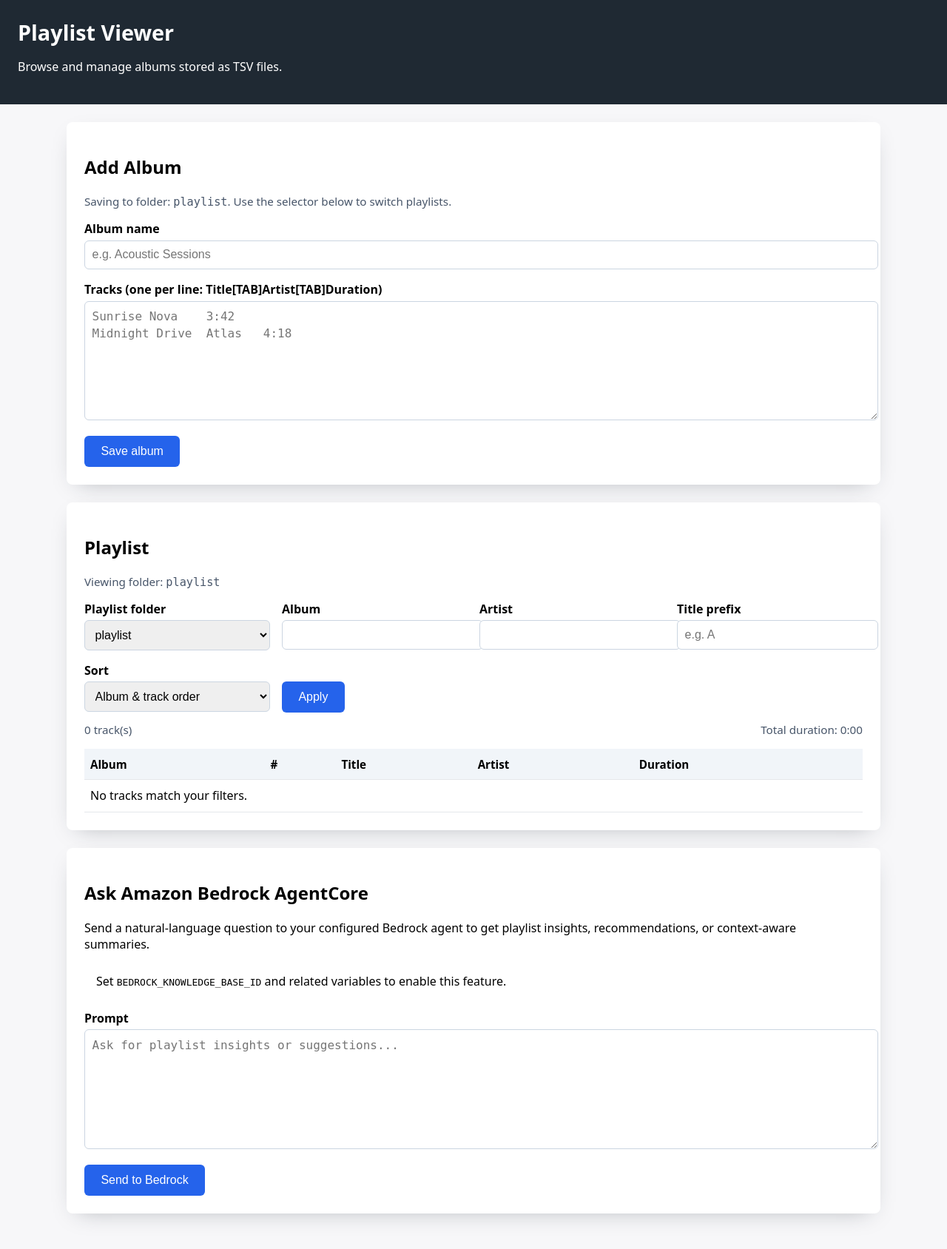
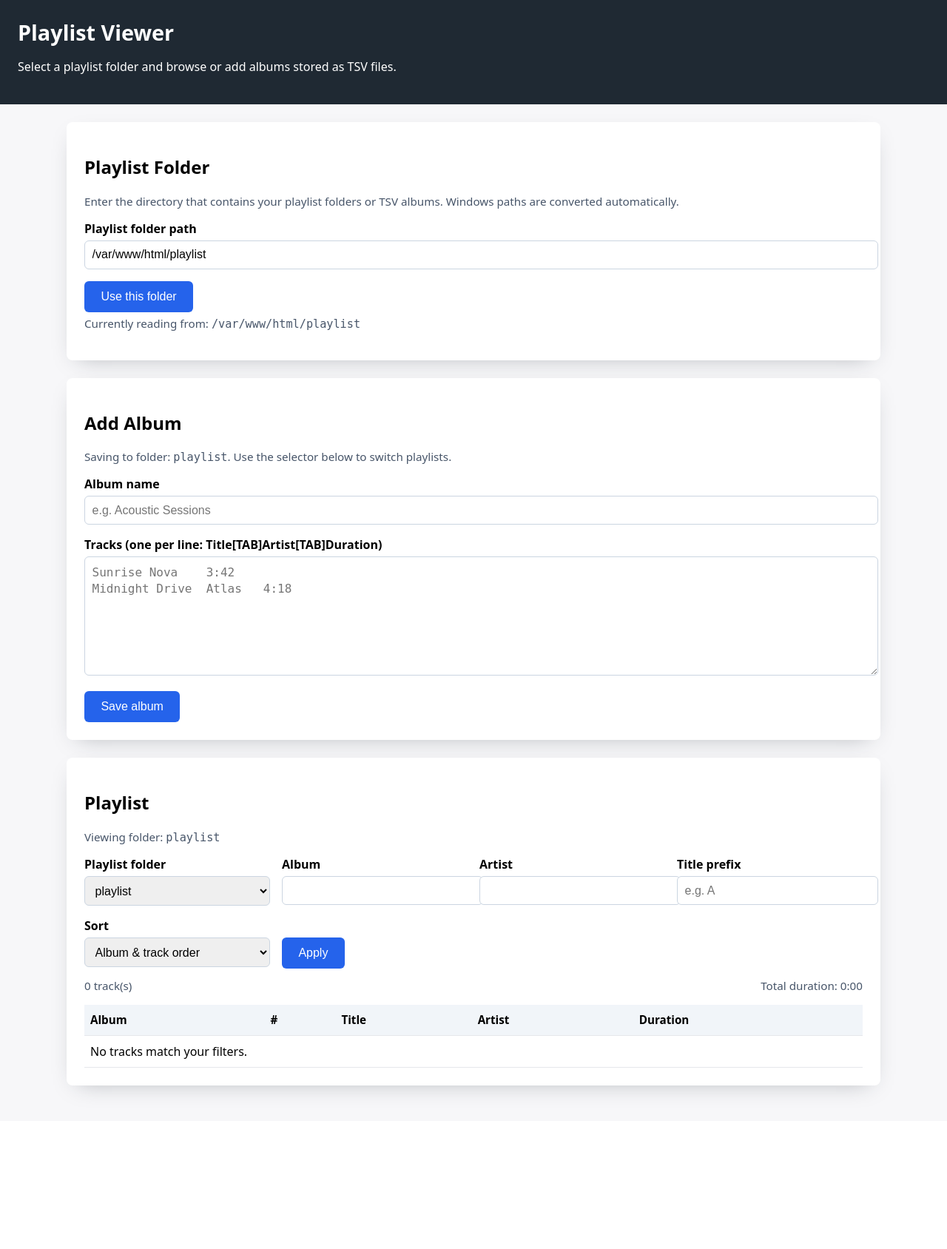
Before and after one commit to KAVU0611/codingtestf, a PHP site: page / in a window 1280 px wide. Shown: the whole page at 74% size. After the commit the page ends 1487 px from the top, so only its background shows below. Run offline with PHP 8.4, Linux system fonts and the light colour scheme.

Commit message:
Allow configuring playlist root and drop Bedrock UI

```diff
--- a/public/index.php
+++ b/public/index.php
@@ -3,8 +3,6 @@
 declare(strict_types=1);
 
 use App\PlaylistRepository;
-use App\BedrockAgentClient;
-use App\BedrockAgentResponse;
 
 require __DIR__ . '/../src/bootstrap.php';
 
@@ -12,18 +10,63 @@ if (session_status() === PHP_SESSION_NONE) {
     session_start();
 }
 
-$playlistRootEnv = getenv('PLAYLIST_ROOT');
-if (is_string($playlistRootEnv) && trim($playlistRootEnv) !== '') {
-    $playlistRootEnv = trim($playlistRootEnv);
-    if (preg_match('/^[A-Za-z]:\\\\/', $playlistRootEnv) === 1) {
-        $drive = strtolower($playlistRootEnv[0]);
-        $remainder = str_replace('\\', '/', substr($playlistRootEnv, 2));
-        $playlistRootEnv = '/mnt/' . $drive . '/' . ltrim($remainder, '/');
+$defaultPlaylistRoot = dirname(__DIR__) . '/playlist';
+$playlistRoot = $defaultPlaylistRoot;
+$folderErrors = [];
+$folderSuccess = [];
+$albumErrors = [];
+$albumSuccess = [];
+
+$playlistRootEnvRaw = getenv('PLAYLIST_ROOT');
+if (is_string($playlistRootEnvRaw) && trim($playlistRootEnvRaw) !== '') {
+    $envNormalized = normalizeDirectoryPath($playlistRootEnvRaw);
+    if ($envNormalized !== '' && is_dir($envNormalized)) {
+        $playlistRoot = $envNormalized;
     }
-    $playlistRoot = rtrim($playlistRootEnv, "/\\");
+}
+
+if (isset($_SESSION['playlist_root']) && is_string($_SESSION['playlist_root'])) {
+    $sessionNormalized = normalizeDirectoryPath((string)$_SESSION['playlist_root']);
+    if ($sessionNormalized !== '' && is_dir($sessionNormalized)) {
+        $playlistRoot = $sessionNormalized;
+    }
+}
+
+$folderInputValue = $_SESSION['playlist_root_raw'] ?? '';
+if ($folderInputValue === '') {
+    if (is_string($playlistRootEnvRaw) && trim($playlistRootEnvRaw) !== '') {
+        $folderInputValue = trim($playlistRootEnvRaw);
     } else {
-    $playlistRoot = dirname(__DIR__) . '/playlist';
+        $folderInputValue = $playlistRoot;
     }
+}
+
+$postAction = $_SERVER['REQUEST_METHOD'] === 'POST' ? (string)($_POST['action'] ?? '') : '';
+
+if ($postAction === 'set_root') {
+    $inputPath = trim((string)($_POST['playlist_root'] ?? ''));
+    if ($inputPath === '') {
+        $folderErrors[] = 'Playlist folder path is required.';
+    } else {
+        $normalizedPath = normalizeDirectoryPath($inputPath);
+        if ($normalizedPath === '') {
+            $folderErrors[] = 'Playlist folder path is invalid.';
+        } elseif (!is_dir($normalizedPath)) {
+            $folderErrors[] = 'The specified playlist folder does not exist.';
+        } else {
+            $_SESSION['playlist_root'] = $normalizedPath;
+            $_SESSION['playlist_root_raw'] = $inputPath;
+            $playlistRoot = $normalizedPath;
+            $folderInputValue = $inputPath;
+            $folderSuccess[] = sprintf('Playlist folder changed to "%s".', $normalizedPath);
+        }
+
+        if ($inputPath !== '') {
+            $folderInputValue = $inputPath;
+        }
+    }
+}
+
 $playlists = discoverPlaylists($playlistRoot);
 $selectedPlaylistId = (string)($_POST['playlist'] ?? $_GET['playlist'] ?? '');
 if ($selectedPlaylistId === '' || !array_key_exists($selectedPlaylistId, $playlists)) {
@@ -33,19 +76,8 @@ $selectedPlaylist = $playlists[$selectedPlaylistId];
 $selectedPlaylistRelativePath = relativePlaylistPath($selectedPlaylist['path'], $playlistRoot);
 
 $repository = new PlaylistRepository($selectedPlaylist['path']);
-$agentClient = BedrockAgentClient::fromEnvironment();
 
-$errors = [];
-$redirectMessage = null;
-$agentPromptInput = '';
-/** @var BedrockAgentResponse|null $agentResponse */
-$agentResponse = null;
-$agentError = null;
-
-if ($_SERVER['REQUEST_METHOD'] === 'POST') {
-    $action = (string)($_POST['action'] ?? 'add_album');
-
-    if ($action === 'add_album') {
+if ($postAction === 'add_album') {
     $albumNameInput = $_POST['album_name'] ?? '';
     $rawTracksInput = $_POST['tracks'] ?? '';
 
@@ -58,34 +90,15 @@ if ($_SERVER['REQUEST_METHOD'] === 'POST') {
         header('Location: ?' . http_build_query($query));
         exit;
     } catch (Throwable $exception) {
-            $errors[] = $exception->getMessage();
-        }
-    } elseif ($action === 'ask_agent') {
-        $agentPromptInput = trim((string)($_POST['agent_prompt'] ?? ''));
-
-        if ($agentPromptInput === '') {
-            $agentError = 'Prompt cannot be empty.';
-        } elseif ($agentClient === null) {
-            $agentError = 'Amazon Bedrock AgentCore is not configured on this server.';
-        } else {
-            try {
-                $sessionId = isset($_SESSION['bedrock_session_id']) ? (string)$_SESSION['bedrock_session_id'] : null;
-                $agentResponse = $agentClient->ask($agentPromptInput, $sessionId !== '' ? $sessionId : null);
-                if ($agentResponse->getSessionId() !== '') {
-                    $_SESSION['bedrock_session_id'] = $agentResponse->getSessionId();
-                }
-            } catch (Throwable $exception) {
-                $agentError = $exception->getMessage();
-            }
-        }
+        $albumErrors[] = $exception->getMessage();
     }
 }
 
 if (isset($_GET['created'])) {
-    $redirectMessage = sprintf(
+    $albumSuccess[] = sprintf(
         'Album "%s" was added to "%s".',
-        htmlspecialchars((string)$_GET['created'], ENT_QUOTES, 'UTF-8'),
-        htmlspecialchars($selectedPlaylist['label'], ENT_QUOTES, 'UTF-8')
+        (string)$_GET['created'],
+        $selectedPlaylist['label']
     );
 }
 
@@ -159,6 +172,43 @@ $albumNames = array_keys($albumNames);
 sort($albumNames, SORT_FLAG_CASE | SORT_STRING);
 $artistNames = array_keys($artistNames);
 sort($artistNames, SORT_FLAG_CASE | SORT_STRING);
+
+function normalizeDirectoryPath(string $path): string
+{
+    $path = trim($path);
+    if ($path === '') {
+        return '';
+    }
+
+    if ($path[0] === '~') {
+        $home = getenv('HOME');
+        if (is_string($home) && $home !== '') {
+            $path = $home . substr($path, 1);
+        }
+    }
+
+    if (preg_match('/^[A-Za-z]:\\\\/', $path) === 1) {
+        $drive = strtolower($path[0]);
+        $remainder = str_replace('\\', '/', substr($path, 2));
+        $path = '/mnt/' . $drive . '/' . ltrim($remainder, '/');
+    } else {
+        $path = str_replace('\\', '/', $path);
+    }
+
+    $normalized = rtrim($path, "/\\");
+    if ($normalized === '') {
+        return '';
+    }
+
+    if (is_dir($normalized)) {
+        $real = realpath($normalized);
+        if ($real !== false) {
+            $normalized = rtrim($real, "/\\");
+        }
+    }
+
+    return $normalized;
+}
 
 /**
  * @return array<string,array{id:string,label:string,path:string}>
@@ -430,9 +480,36 @@ function formatSeconds(int $seconds): string
 <body>
 <header>
     <h1>Playlist Viewer</h1>
-    <p>Browse and manage albums stored as TSV files.</p>
+    <p>Select a playlist folder and browse or add albums stored as TSV files.</p>
 </header>
 <main>
+    <section>
+        <h2>Playlist Folder</h2>
+        <p class="playlist-context">
+            Enter the directory that contains your playlist folders or TSV albums.
+            Windows paths are converted automatically.
+        </p>
+        <div class="messages">
+            <?php foreach ($folderErrors as $error): ?>
+                <div class="message error"><?= htmlspecialchars($error, ENT_QUOTES, 'UTF-8') ?></div>
+            <?php endforeach; ?>
+            <?php foreach ($folderSuccess as $message): ?>
+                <div class="message success"><?= htmlspecialchars($message, ENT_QUOTES, 'UTF-8') ?></div>
+            <?php endforeach; ?>
+        </div>
+        <form method="post">
+            <input type="hidden" name="action" value="set_root">
+            <div>
+                <label for="playlist_root">Playlist folder path</label>
+                <input type="text" id="playlist_root" name="playlist_root" value="<?= htmlspecialchars($folderInputValue, ENT_QUOTES, 'UTF-8') ?>">
+            </div>
+            <button type="submit">Use this folder</button>
+        </form>
+        <p class="playlist-context">
+            Currently reading from: <code><?= htmlspecialchars($playlistRoot, ENT_QUOTES, 'UTF-8') ?></code>
+        </p>
+    </section>
+
     <section>
         <h2>Add Album</h2>
         <p class="playlist-context">
@@ -440,12 +517,12 @@ function formatSeconds(int $seconds): string
             Use the selector below to switch playlists.
         </p>
         <div class="messages">
-            <?php foreach ($errors as $error): ?>
+            <?php foreach ($albumErrors as $error): ?>
                 <div class="message error"><?= htmlspecialchars($error, ENT_QUOTES, 'UTF-8') ?></div>
             <?php endforeach; ?>
-            <?php if ($redirectMessage): ?>
-                <div class="message success"><?= $redirectMessage ?></div>
-            <?php endif; ?>
+            <?php foreach ($albumSuccess as $message): ?>
+                <div class="message success"><?= htmlspecialchars($message, ENT_QUOTES, 'UTF-8') ?></div>
+            <?php endforeach; ?>
         </div>
         <form method="post">
             <input type="hidden" name="action" value="add_album">
@@ -545,42 +622,6 @@ function formatSeconds(int $seconds): string
             </tbody>
         </table>
     </section>
-
-    <section>
-        <h2>Ask Amazon Bedrock AgentCore</h2>
-        <p>Send a natural-language question to your configured Bedrock agent to get playlist insights, recommendations, or context-aware summaries.</p>
-        <div class="messages">
-            <?php if ($agentError): ?>
-                <div class="message error"><?= htmlspecialchars($agentError, ENT_QUOTES, 'UTF-8') ?></div>
-            <?php endif; ?>
-            <?php if ($agentResponse): ?>
-                <div class="message success">
-                    <?= nl2br(htmlspecialchars($agentResponse->getText(), ENT_QUOTES, 'UTF-8')) ?>
-                </div>
-                <?php if ($agentResponse->getCitations()): ?>
-                    <div class="message">
-                        <strong>Sources:</strong>
-                        <ul>
-                            <?php foreach ($agentResponse->getCitations() as $citation): ?>
-                                <li><?= htmlspecialchars($citation, ENT_QUOTES, 'UTF-8') ?></li>
-                            <?php endforeach; ?>
-                        </ul>
-                    </div>
-                <?php endif; ?>
-            <?php elseif (!$agentClient): ?>
-                <div class="message">Set <code>BEDROCK_KNOWLEDGE_BASE_ID</code> and related variables to enable this feature.</div>
-            <?php endif; ?>
-        </div>
-        <form method="post">
-            <input type="hidden" name="action" value="ask_agent">
-            <input type="hidden" name="playlist" value="<?= htmlspecialchars($selectedPlaylistId, ENT_QUOTES, 'UTF-8') ?>">
-            <div>
-                <label for="agent_prompt">Prompt</label>
-                <textarea id="agent_prompt" name="agent_prompt" placeholder="Ask for playlist insights or suggestions..."><?= htmlspecialchars($agentPromptInput, ENT_QUOTES, 'UTF-8') ?></textarea>
-            </div>
-            <button type="submit">Send to Bedrock</button>
-        </form>
-    </section>
 </main>
 </body>
 </html>
--- a/src/BedrockAgentClient.php
+++ /dev/null
@@ -1,166 +0,0 @@
-<?php
-
-namespace App;
-
-use JsonException;
-use RuntimeException;
-
-class BedrockAgentClient
-{
-    private string $region;
-    private string $knowledgeBaseId;
-    private string $modelArn;
-    private ?string $profile;
-    private string $cliBinary;
-
-    public function __construct(string $region, string $knowledgeBaseId, string $modelArn, ?string $profile = null, string $cliBinary = 'aws')
-    {
-        $this->region = $region;
-        $this->knowledgeBaseId = $knowledgeBaseId;
-        $this->modelArn = $modelArn;
-        $this->profile = $profile ?: null;
-        $this->cliBinary = $cliBinary;
-    }
-
-    public static function fromEnvironment(): ?self
-    {
-        $region = self::valueFromEnv(['BEDROCK_REGION', 'AWS_REGION', 'AWS_DEFAULT_REGION']);
-        $knowledgeBaseId = self::valueFromEnv(['BEDROCK_KNOWLEDGE_BASE_ID']);
-        $modelArn = self::valueFromEnv(['BEDROCK_MODEL_ARN', 'BEDROCK_INFERENCE_PROFILE_ARN']);
-        if ($region === null || $knowledgeBaseId === null || $modelArn === null) {
-            return null;
-        }
-
-        $profile = self::valueFromEnv(['BEDROCK_PROFILE', 'AWS_PROFILE']);
-        $cliBinary = self::valueFromEnv(['BEDROCK_AWS_CLI']) ?? 'aws';
-
-        return new self($region, $knowledgeBaseId, $modelArn, $profile, $cliBinary);
-    }
-
-    /**
-     * @throws RuntimeException
-     */
-    public function ask(string $prompt, ?string $sessionId = null): BedrockAgentResponse
-    {
-        $prompt = trim($prompt);
-        if ($prompt === '') {
-            throw new RuntimeException('Prompt must not be empty.');
-        }
-
-        try {
-            $inputJson = json_encode(['text' => $prompt], JSON_UNESCAPED_UNICODE | JSON_THROW_ON_ERROR);
-            $configurationJson = json_encode(
-                [
-                    'type' => 'KNOWLEDGE_BASE',
-                    'knowledgeBaseConfiguration' => [
-                        'knowledgeBaseId' => $this->knowledgeBaseId,
-                        'modelArn' => $this->modelArn,
-                    ],
-                ],
-                JSON_UNESCAPED_UNICODE | JSON_THROW_ON_ERROR
-            );
-        } catch (JsonException $exception) {
-            throw new RuntimeException('Failed to encode request payload: ' . $exception->getMessage());
-        }
-
-        $commandParts = [
-            $this->cliBinary,
-            'bedrock-agent-runtime',
-            'retrieve-and-generate',
-            '--region',
-            $this->region,
-            '--input',
-            $inputJson,
-            '--retrieve-and-generate-configuration',
-            $configurationJson,
-            '--output',
-            'json',
-        ];
-
-        if ($sessionId !== null && $sessionId !== '') {
-            $commandParts[] = '--session-id';
-            $commandParts[] = $sessionId;
-        }
-
-        if ($this->profile !== null && $this->profile !== '') {
-            $commandParts[] = '--profile';
-            $commandParts[] = $this->profile;
-        }
-
-        $command = $this->buildCommandString($commandParts);
-        [$exitCode, $stdout, $stderr] = $this->runCommand($command);
-
-        if ($exitCode !== 0) {
-            $message = trim($stderr) !== '' ? trim($stderr) : 'AWS CLI returned an error.';
-            if (str_contains($message, 'command not found')) {
-                $message = 'AWS CLI is not installed or not accessible via PATH.';
-            }
-            throw new RuntimeException($message);
-        }
-
-        $data = json_decode($stdout, true);
-        if (!is_array($data)) {
-            throw new RuntimeException('Failed to parse Bedrock response JSON.');
-        }
-
-        return BedrockAgentResponse::fromApiPayload($data);
-    }
-
-    private function buildCommandString(array $parts): string
-    {
-        $escaped = [];
-        foreach ($parts as $part) {
-            $escaped[] = escapeshellarg((string)$part);
-        }
-
-        return implode(' ', $escaped);
-    }
-
-    /**
-     * @return array{0:int,1:string,2:string}
-     */
-    private function runCommand(string $command): array
-    {
-        $descriptorSpec = [
-            1 => ['pipe', 'w'],
-            2 => ['pipe', 'w'],
-        ];
-
-        $process = proc_open($command, $descriptorSpec, $pipes, null, null);
-        if (!is_resource($process)) {
-            throw new RuntimeException('Unable to start AWS CLI process.');
-        }
-
-        $stdout = stream_get_contents($pipes[1]);
-        $stderr = stream_get_contents($pipes[2]);
-
-        foreach ($pipes as $pipe) {
-            if (is_resource($pipe)) {
-                fclose($pipe);
-            }
-        }
-
-        $exitCode = proc_close($process);
-
-        return [
-            $exitCode ?? 1,
-            $stdout !== false ? $stdout : '',
-            $stderr !== false ? $stderr : '',
-        ];
-    }
-
-    /**
-     * @param list<string> $names
-     */
-    private static function valueFromEnv(array $names): ?string
-    {
-        foreach ($names as $name) {
-            $value = getenv($name);
-            if ($value !== false && trim($value) !== '') {
-                return trim($value);
-            }
-        }
-
-        return null;
-    }
-}
```
Also changed, not shown: src/BedrockAgentResponse.php (deleted, +0 -194 lines), README.md. Lines whose indentation alone changed are shown as unchanged.
